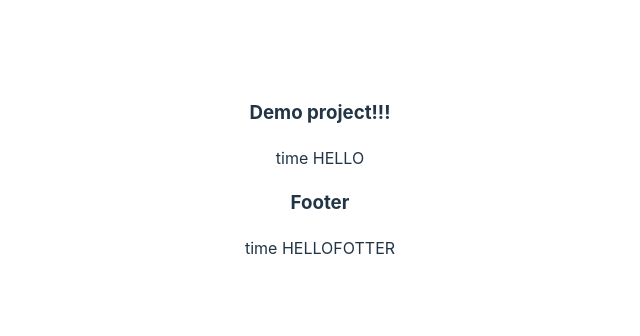
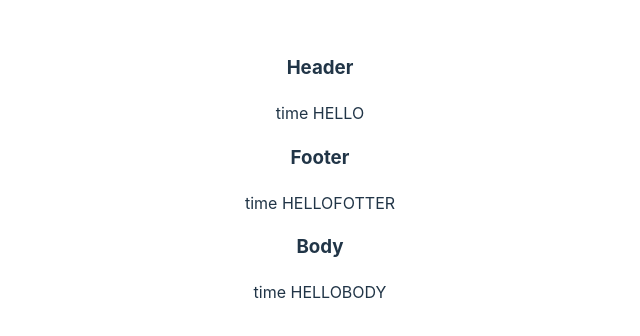
Before and after one commit to Shyshkanova2005/React-Step, a React (Vite) app in the folder vite-project/: page / in a window 1280 px wide. Shown: the part 230-566 px from the top of the page, without its empty margins (320-960 px from the left). Built offline with nearby package versions, Linux system fonts and the light colour scheme.

Commit message:
add Body and change title Header

```diff
--- a/vite-project/src/App.jsx
+++ b/vite-project/src/App.jsx
@@ -4,6 +4,7 @@ import viteLogo from '/vite.svg'
 import './App.css'
 import Footer from './components/Footer'
 import Header2 from './components/Header/Header2'
+import Body from './components/Header/Bode'
 
 
 
@@ -14,6 +15,7 @@ function App() {
     <div>
       <Header2/>
        <Footer/>
+       <Body/>
     </div>
 
 
--- /dev/null
+++ b/vite-project/src/components/Header/Bode.jsx
@@ -0,0 +1,10 @@
+export default function Body() {
+
+    return (
+        <div>
+          <h3>Body</h3>
+            <span>time {"helloBody".toUpperCase()} </span>
+        </div>
+
+    )
+}
--- a/vite-project/src/components/Header/Header2.jsx
+++ b/vite-project/src/components/Header/Header2.jsx
@@ -2,7 +2,7 @@ export default function Header2() {
 
     return (
         <div>
-          <h3>Demo project!!!</h3>
+          <h3>Header</h3>
             <span>time {"hello".toUpperCase()} </span>
         </div>
 
```
